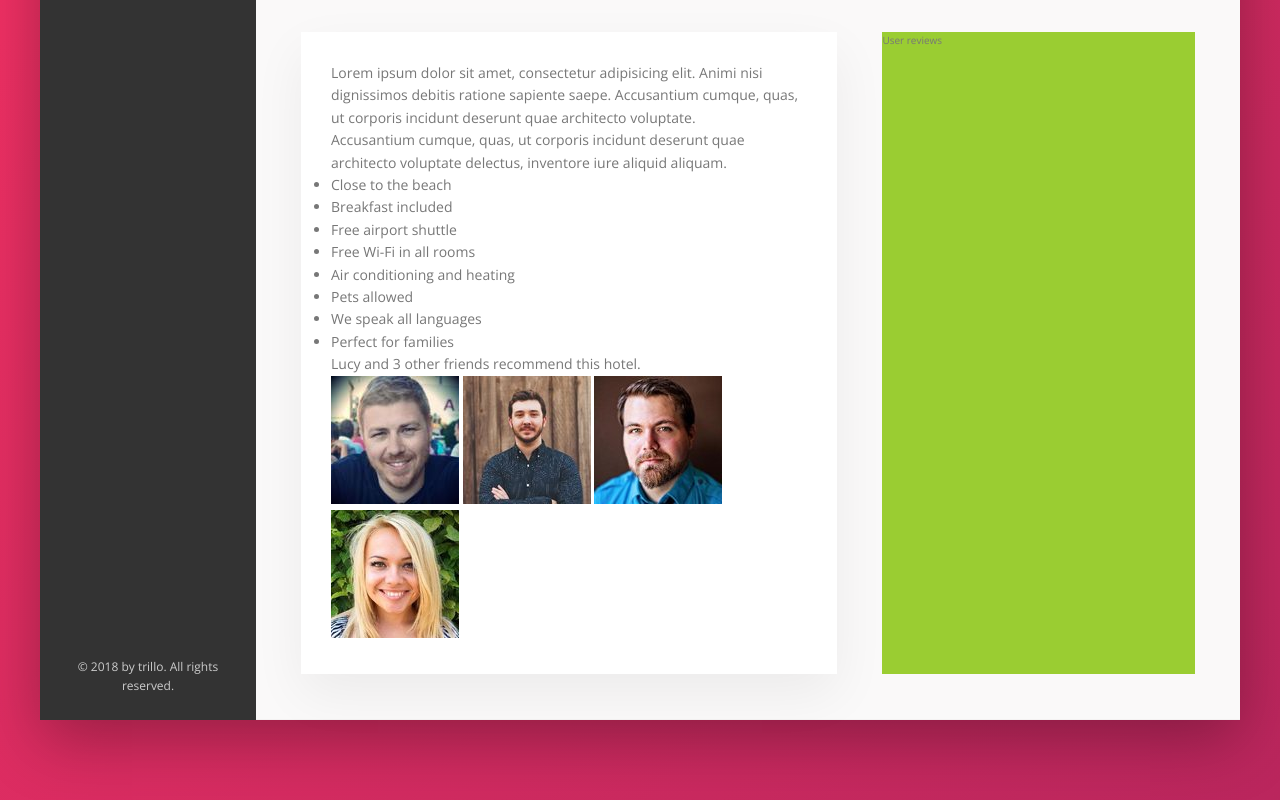
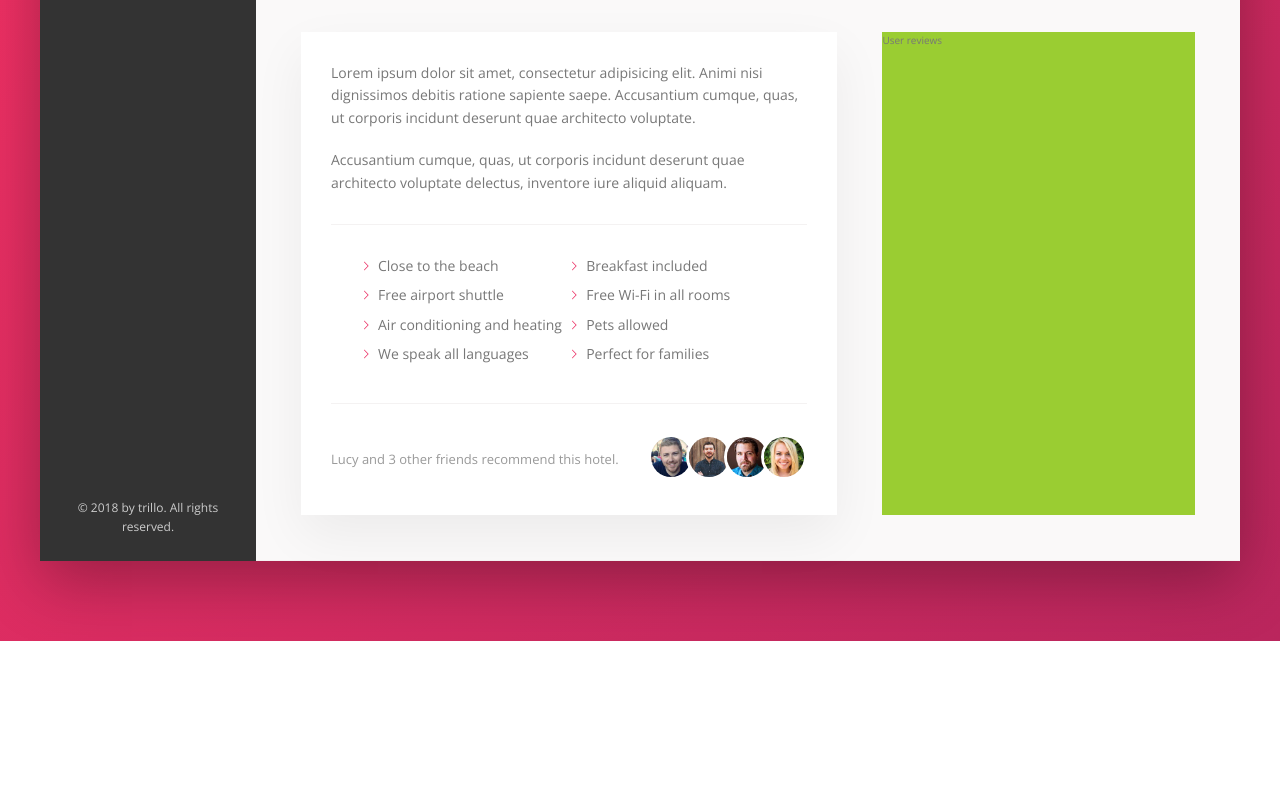
Before and after one commit to paulskicoa/Trillo, a website: page index.html in a window 1280 px wide. Shown: the part 615-1415 px from the top of the page. After the commit the page ends 1256 px from the top, so only its background shows below. Drawn offline with nearby package versions, Linux system fonts and the light colour scheme.

Commit message:
Finish Lecture 83 of Udemy CSS/Sass course

```diff
--- a/sass/_components.scss
+++ b/sass/_components.scss
@@ -303,3 +303,74 @@
     box-shadow: none;
   }
 }
+
+// PARAGRAPH
+.paragraph:not(:last-of-type) {
+  margin-bottom: 2rem;
+}
+
+// LIST
+.list {
+  list-style: none;
+  margin: 3rem 0;
+  padding: 3rem;
+  border-top: var(--line);
+  border-bottom: var(--line);
+  display: flex;
+  flex-wrap: wrap;
+
+  /* causes two items to be arranged side by side, since they each take up half the width */
+  &__item{
+    flex: 0 0 50%;
+    margin-bottom: .7rem;
+  }
+
+  &__item::before {
+    content: "";
+    display: inline-block;
+    height: 1rem;
+    width: 1rem;
+    margin-right: .7rem;
+
+    // Older browsers
+    /* background-image: url(../img/chevron-thin-right.svg);
+    background-size: cover; */
+
+    // Newer browsers
+    /* look through icon (mask) to see background color we set */
+    background-color: var(--color-primary);
+    -webkit-mask-image: url(../img/chevron-thin-right.svg);
+    -webkit-mask-size: cover;
+    mask-image: url(../img/chevron-thin-right.svg);
+    mask-size: cover;
+  }
+}
+
+// RECOMMEND
+.recommend {
+  font-size: 1.3rem;
+  color: var(--color-grey-dark-3);
+  display: flex;
+  align-items: center;
+
+  &__count {
+    margin-right: auto;
+  }
+
+  &__friends {
+
+  }
+
+  &__photo {
+    /* want border added on top of height and width, so use content-box */
+    box-sizing: content-box;
+    height: 4rem;
+    width: 4rem;
+    border-radius: 50%;
+    border: 3px solid #fff;
+
+    &:not(:last-child) {
+      margin-right: -1.15rem;
+    }
+  }
+}
```
Also changed, not shown: css/style.css.
